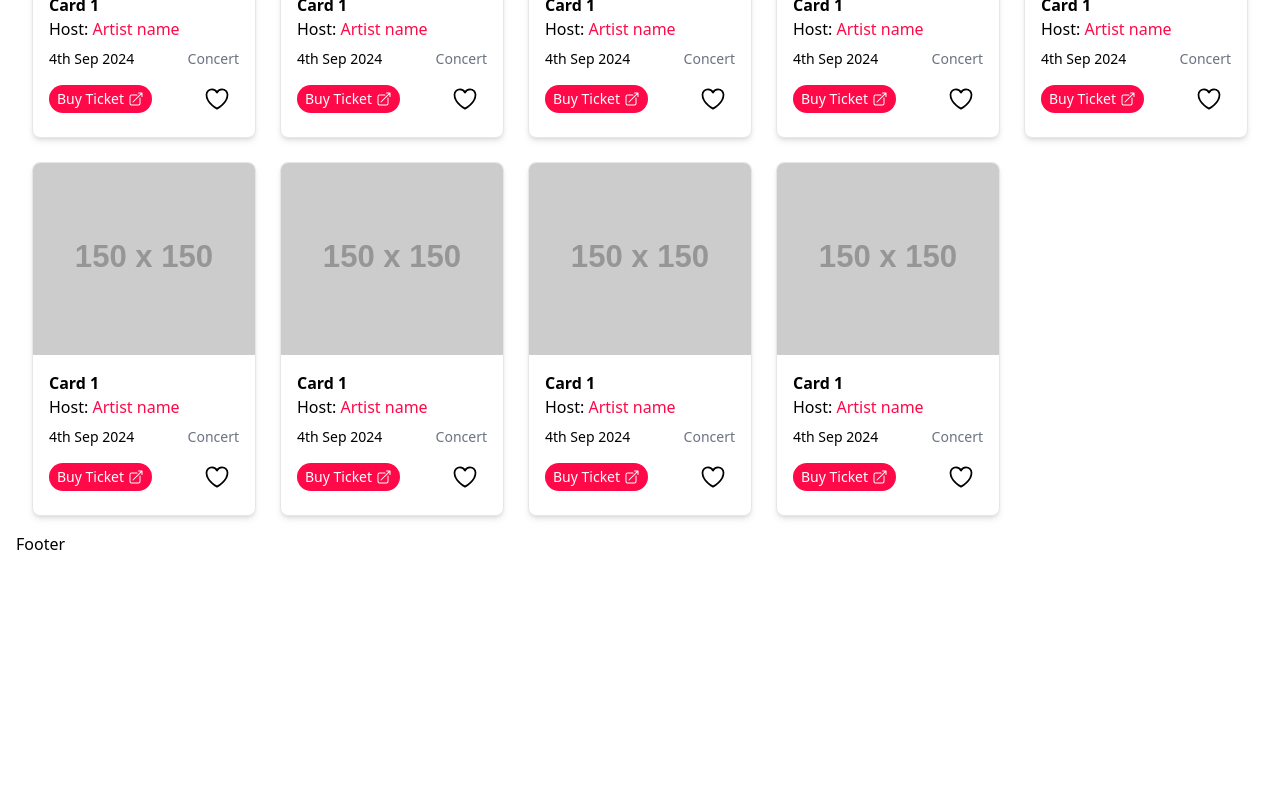
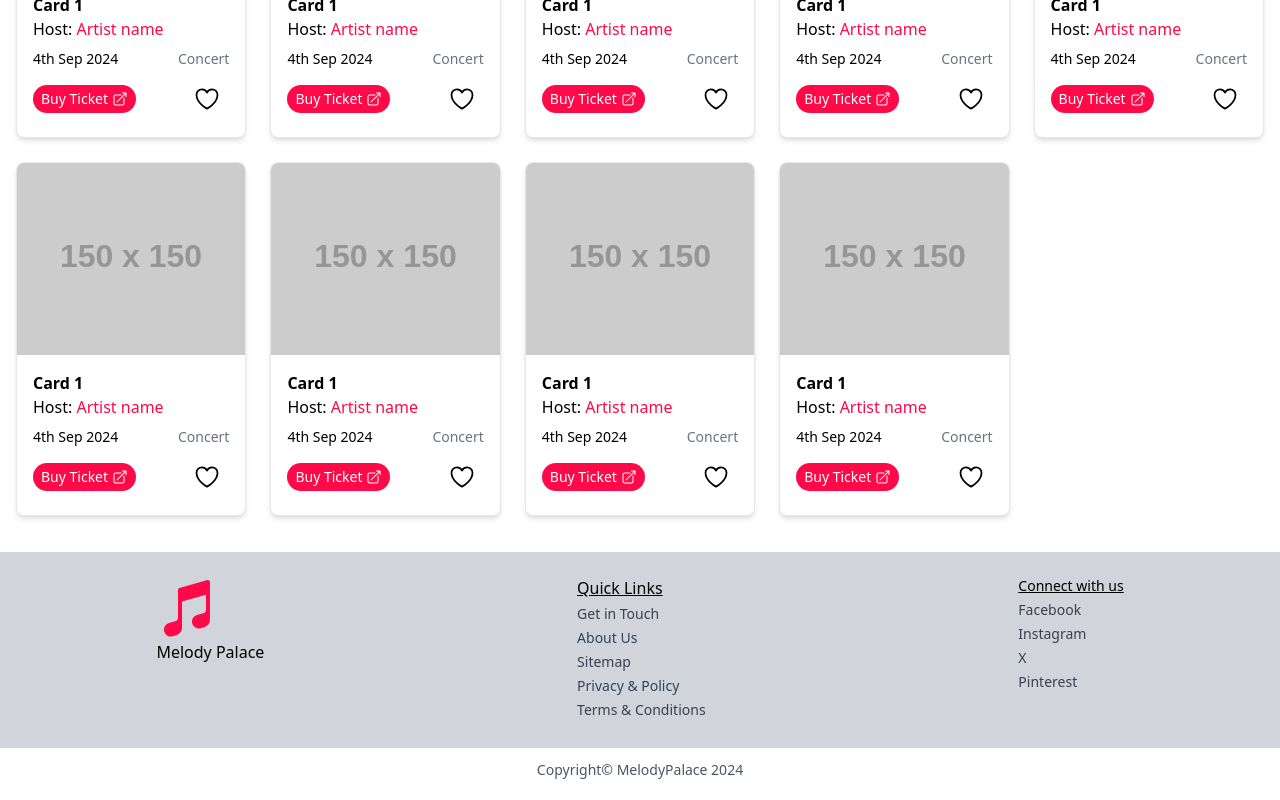
Before and after one commit to Kobia68/Melody-Palace, a React (Vite) app in the folder client-ui/: page / in a window 1280 px wide. Shown: the part 714-1514 px from the top of the page. Before the commit the page ends 1286 px from the top, so only its background shows below. Built offline with nearby package versions, Linux system fonts and the light colour scheme.

Commit message:
Added the content of the footer and modified the links to take the user to the top of the page when clicked to make navigation more easier

```diff
--- a/client-ui/package.json
+++ b/client-ui/package.json
@@ -10,6 +10,7 @@
     "preview": "vite preview"
   },
   "dependencies": {
+    "@fortawesome/react-fontawesome": "^0.2.2",
     "react": "^18.3.1",
     "react-dom": "^18.3.1",
     "react-router-dom": "^6.26.1"
--- a/client-ui/src/Components/Footer.jsx
+++ b/client-ui/src/Components/Footer.jsx
@@ -1,7 +1,100 @@
-import React from 'react'
+import React from "react";
+import { Link } from "react-router-dom";
 
 export const Footer = () => {
+  const currentYear = new Date().getFullYear();
+
+  const scrollToTop = () => {
+    window.scrollTo({
+      top: 0,
+      behavior: "smooth", // This adds a smooth scrolling effect
+    });
+  };
+
   return (
-    <div>Footer</div>
-  )
-}
+    <div>
+      <div className="bg-gray-300 flex justify-around py-6 mt-5">
+        <Link to="/" onClick={scrollToTop}>
+          <svg
+            xmlns="http://www.w3.org/2000/svg"
+            viewBox="0 0 24 24"
+            fill="currentColor"
+            className="size-16 text-primary"
+          >
+            <path
+              fillRule="evenodd"
+              d="M19.952 1.651a.75.75 0 0 1 .298.599V16.303a3 3 0 0 1-2.176 2.884l-1.32.377a2.553 2.553 0 1 1-1.403-4.909l2.311-.66a1.5 1.5 0 0 0 1.088-1.442V6.994l-9 2.572v9.737a3 3 0 0 1-2.176 2.884l-1.32.377a2.553 2.553 0 1 1-1.402-4.909l2.31-.66a1.5 1.5 0 0 0 1.088-1.442V5.25a.75.75 0 0 1 .544-.721l10.5-3a.75.75 0 0 1 .658.122Z"
+              clipRule="evenodd"
+            />
+          </svg>
+          <p>Melody Palace</p>
+        </Link>
+        <div>
+          <p className="underline">Quick Links</p>
+          <Link
+            className="text-sm text-gray-700 hover:text-primary"
+            onClick={() => window.scrollTo({ top: 0, behavior: "smooth" })}
+          >
+            <p className="my-1">Get in Touch</p>
+          </Link>
+          <Link
+            className="text-sm text-gray-700 hover:text-primary"
+            onClick={() => window.scrollTo({ top: 0, behavior: "smooth" })}
+          >
+            <p className="my-1">About Us</p>
+          </Link>
+          <Link
+            className="text-sm text-gray-700 hover:text-primary"
+            onClick={() => window.scrollTo({ top: 0, behavior: "smooth" })}
+          >
+            <p className="my-1">Sitemap</p>
+          </Link>
+          <Link
+            className="text-sm text-gray-700 hover:text-primary"
+            onClick={() => window.scrollTo({ top: 0, behavior: "smooth" })}
+          >
+            <p className="my-1">Privacy & Policy</p>
+          </Link>
+          <Link
+            className="text-sm text-gray-700 hover:text-primary"
+            onClick={() => window.scrollTo({ top: 0, behavior: "smooth" })}
+          >
+            <p className="my-1">Terms & Conditions</p>
+          </Link>
+        </div>
+        <div>
+          <p className="underline text-sm">Connect with us</p>
+          <Link
+            className="text-sm text-gray-700 hover:text-primary"
+            onClick={() => window.scrollTo({ top: 0, behavior: "smooth" })}
+          >
+            <p className="my-1">Facebook</p>
+          </Link>
+          <Link
+            className="text-sm text-gray-700 hover:text-primary"
+            onClick={() => window.scrollTo({ top: 0, behavior: "smooth" })}
+          >
+            <p className="my-1">Instagram</p>
+          </Link>
+          <Link
+            className="text-sm text-gray-700 hover:text-primary"
+            onClick={() => window.scrollTo({ top: 0, behavior: "smooth" })}
+          >
+            <p className="my-1">X</p>
+          </Link>
+          <Link
+            className="text-sm text-gray-700 hover:text-primary"
+            onClick={() => window.scrollTo({ top: 0, behavior: "smooth" })}
+          >
+            <p className="my-1">Pinterest</p>
+          </Link>
+        </div>
+      </div>
+      <div>
+        <p className="text-sm text-center mb-5 mt-3 text-gray-600">
+          Copyright&#169; MelodyPalace {currentYear}
+        </p>
+      </div>
+    </div>
+  );
+};
--- a/client-ui/src/Components/IndexPage/Card.jsx
+++ b/client-ui/src/Components/IndexPage/Card.jsx
@@ -4,6 +4,13 @@ import { Link } from "react-router-dom";
 import LikeButton from "../User/LikeButton";
 
 const Card = ({ title, category, artist, date, image }) => {
+    const scrollToTop = () => {
+    window.scrollTo({
+      top: 0,
+      behavior: "smooth", // This adds a smooth scrolling effect
+    });
+  };
+
   return (
     <div className="bg-white border border-gray-200 rounded-lg shadow-md overflow-hidden">
       {image && (
@@ -22,7 +29,7 @@ const Card = ({ title, category, artist, date, image }) => {
         <div className="flex justify-between items-center mt-2">
           <div className="inline-block">
             {/* ICON ON THE BUY TICKET LINK */}
-            <Link to='/eventdetails' className="flex items-center gap-1 bg-primary text-white text-sm py-1 px-2 rounded-full w-auto">
+            <Link to='/eventdetails' onClick={scrollToTop} className="flex items-center gap-1 bg-primary text-white text-sm py-1 px-2 rounded-full w-auto">
               Buy Ticket
               <svg
                 xmlns="http://www.w3.org/2000/svg"
--- a/client-ui/src/Components/Layout.jsx
+++ b/client-ui/src/Components/Layout.jsx
@@ -5,7 +5,7 @@ import { Footer } from './Footer';
 
 export const Layout = () => {
   return (
-    <div className='p-4 flex flex-col min-h-screen'>
+    <div className='pt-4 flex flex-col min-h-screen'>
         <Navbar />
         <Outlet />
         <Footer />
--- a/client-ui/src/Components/Navbar/Navbar.jsx
+++ b/client-ui/src/Components/Navbar/Navbar.jsx
@@ -9,6 +9,7 @@ export const Navbar = () => {
     >
       <header className="flex justify-around">
         <Link
+          onClick={() => window.scrollTo({ top: 0, behavior: "smooth" })}
           to="/"
           className="flex items-center gap-1 focus:outline-none focus:ring-0 focus:ring-offset-0"
         >
@@ -74,6 +75,7 @@ export const Navbar = () => {
           // to="/profile"
           to="/adminprofile"
           className="flex border border-gray-300 rounded-full py-1 px-2 gap-2 focus:outline-none focus:ring-0 focus:ring-offset-0"
+          onClick={() => window.scrollTo({ top: 0, behavior: "smooth" })}
         >
           <svg
             xmlns="http://www.w3.org/2000/svg"
@@ -104,13 +106,48 @@ export const Navbar = () => {
         </Link>
       </header>
       <div className="text-sm flex items-center justify-center gap-3 my-3">
-        <Link className="category">All Categories</Link>
-        <Link className="category">Concerts</Link>
-        <Link className="category">Comedy</Link>
-        <Link className="category">Art</Link>
-        <Link className="category">Product Lauch</Link>
-        <Link className="category">Talet Shows</Link>
-        <Link className="category">Other</Link>
+        <Link
+          onClick={() => window.scrollTo({ top: 0, behavior: "smooth" })}
+          className="category"
+        >
+          All Categories
+        </Link>
+        <Link
+          onClick={() => window.scrollTo({ top: 0, behavior: "smooth" })}
+          className="category"
+        >
+          Concerts
+        </Link>
+        <Link
+          onClick={() => window.scrollTo({ top: 0, behavior: "smooth" })}
+          className="category"
+        >
+          Comedy
+        </Link>
+        <Link
+          onClick={() => window.scrollTo({ top: 0, behavior: "smooth" })}
+          className="category"
+        >
+          Art
+        </Link>
+        <Link
+          onClick={() => window.scrollTo({ top: 0, behavior: "smooth" })}
+          className="category"
+        >
+          Product Lauch
+        </Link>
+        <Link
+          onClick={() => window.scrollTo({ top: 0, behavior: "smooth" })}
+          className="category"
+        >
+          Talet Shows
+        </Link>
+        <Link
+          onClick={() => window.scrollTo({ top: 0, behavior: "smooth" })}
+          className="category"
+        >
+          Other
+        </Link>
       </div>
     </div>
   );
--- a/client-ui/src/index.css
+++ b/client-ui/src/index.css
@@ -16,13 +16,3 @@ button.primary {
 .category {
     @apply border border-gray-300 rounded-full text-gray-500 px-4 py-1;
 }
-
-/* styles.css */
-/*
-button {
-    @apply py-2 px-4 rounded-md shadow-sm hover:bg-opacity-80 focus:outline-none focus:ring-1 focus:ring-offset-1 focus:ring-primary;
-} */
-
-a {
-    @apply text-primary hover:bg-opacity-80 focus:outline-none focus:ring-2 focus:ring-offset-2 focus:ring-primary;
-}
```
Also changed, not shown: 2 other files (tests, documents, lock files or other folders).
